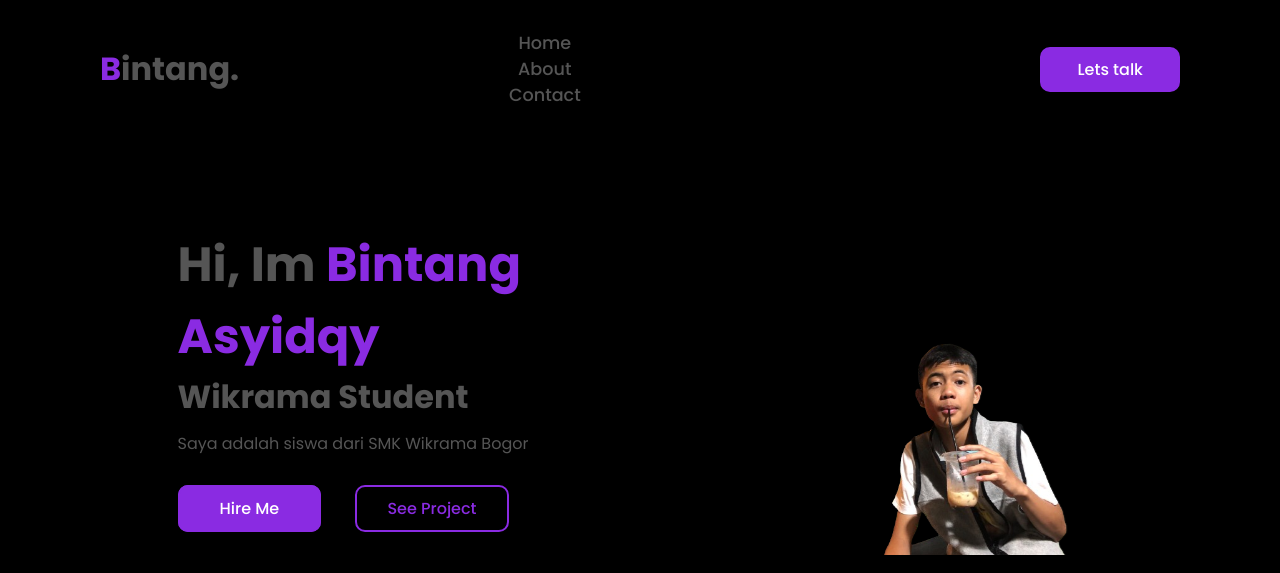
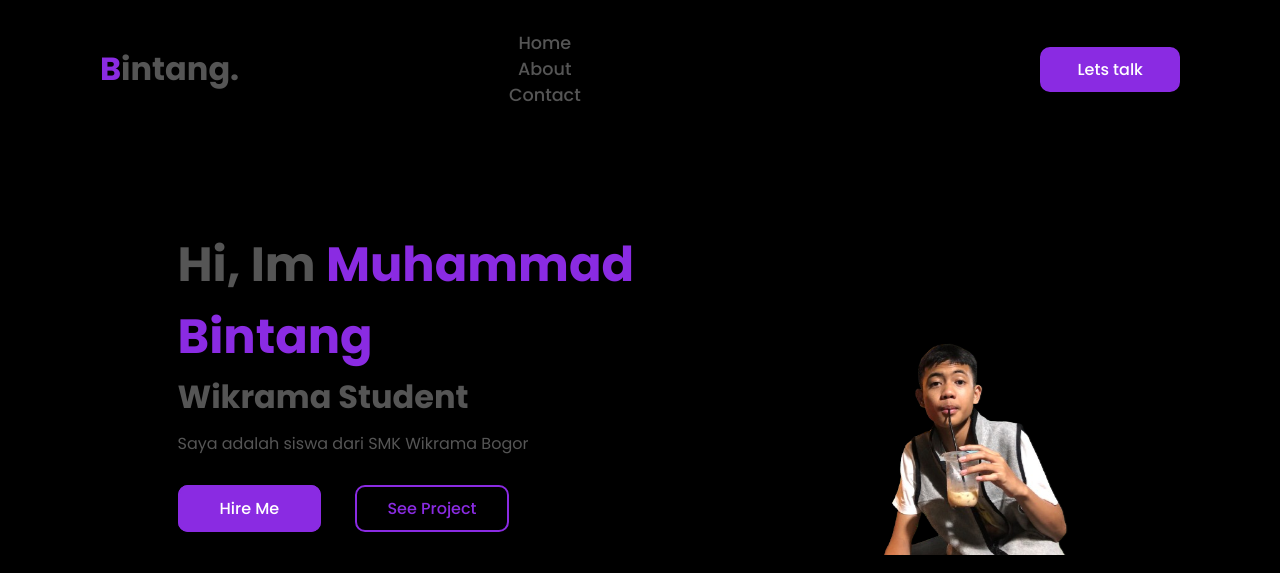
Before and after one commit to BintangAsyidqy/myportofolio, a plain HTML site: page bintang.html in a window 1280 px wide. Shown: the top 573 px of the page. Drawn offline with Linux system fonts and the light colour scheme; files whose address does not match are found by name.

Commit message:
update index

```diff
--- a/bintang.html
+++ b/bintang.html
@@ -25,7 +25,7 @@
         <div class="home">
             <article>
                 <div class="content">
-                        <h2> Hi, Im <span>Bintang Asyidqy</span></h2>
+                        <h2> Hi, Im <span>Muhammad Bintang</span></h2>
                         <h4>Wikrama Student</h4>
                         <p>Saya adalah siswa dari SMK Wikrama Bogor</p>
                     <div class="btn-group">
```
